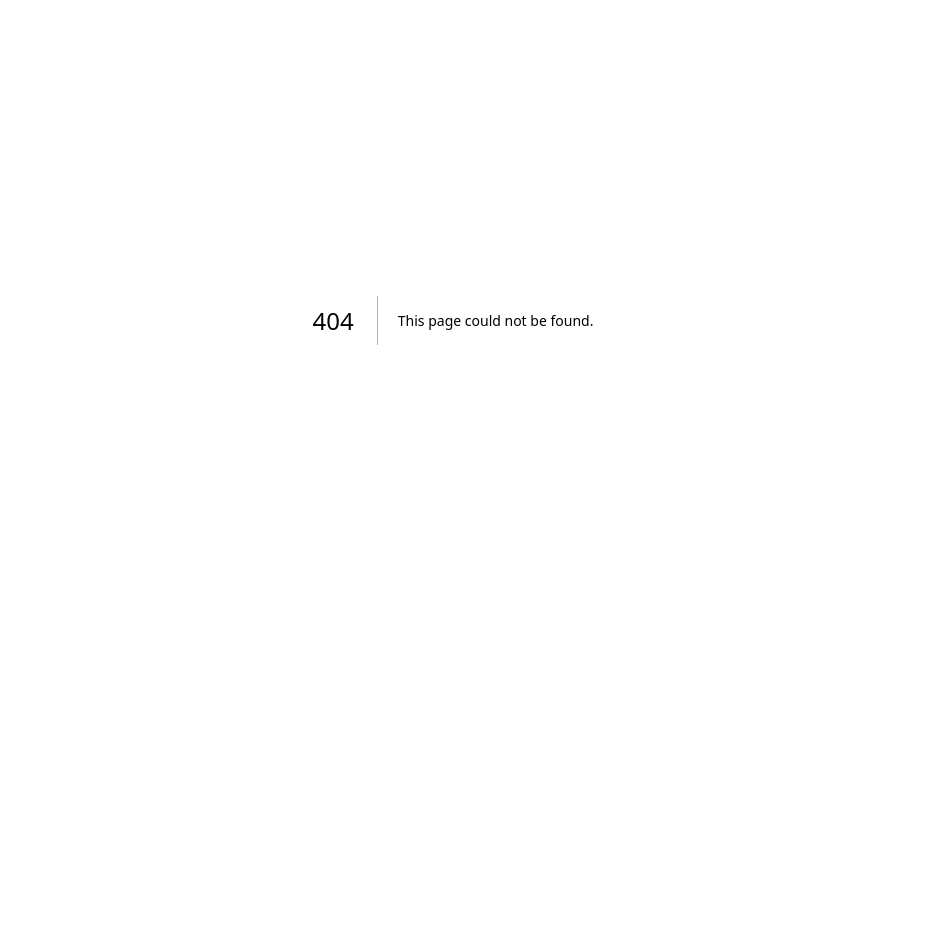
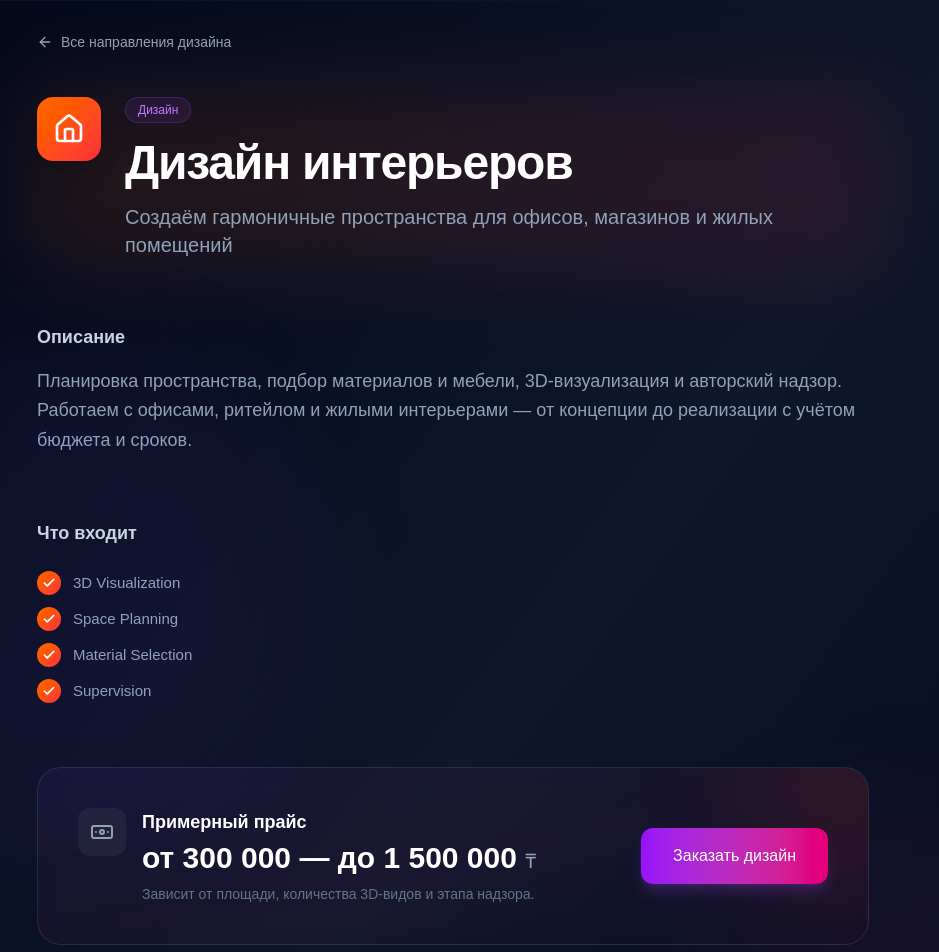
Before and after one commit to CyberGhost2175/triada-group, a Next.js app: page /design/dizajn-intererov in a window 1280 px wide. Before the commit this address had no page. Shown: the part 80-1032 px from the top of the page, without its empty margins (187-1126 px from the left). Before the commit the page ends 800 px from the top, so only its background shows below. Built offline with nearby package versions, Linux system fonts and the light colour scheme.

Commit message:
small changes

```diff
--- /dev/null
+++ b/app/design/[slug]/page.tsx
@@ -0,0 +1,186 @@
+import { notFound } from 'next/navigation';
+import Link from 'next/link';
+import { ArrowLeft, Check, Banknote } from 'lucide-react';
+import { Header } from '@/app/components/Header';
+import { Footer } from '@/app/components/Footer';
+import {
+  getDesignServiceBySlug,
+  getAllDesignServiceSlugs,
+} from '@/app/data/designServices';
+
+function formatPrice(value: number): string {
+  return new Intl.NumberFormat('ru-KZ', {
+    minimumFractionDigits: 0,
+    maximumFractionDigits: 0,
+  }).format(value);
+}
+
+export async function generateStaticParams() {
+  return getAllDesignServiceSlugs().map((slug) => ({ slug }));
+}
+
+export async function generateMetadata({
+  params,
+}: {
+  params: Promise<{ slug: string }>;
+}) {
+  const { slug } = await params;
+  const service = getDesignServiceBySlug(slug);
+  if (!service) return { title: 'Дизайн | TRIADA GROUP' };
+  return {
+    title: `${service.title} | TRIADA GROUP`,
+    description: service.shortDescription,
+  };
+}
+
+export default async function DesignServicePage({
+  params,
+}: {
+  params: Promise<{ slug: string }>;
+}) {
+  const { slug } = await params;
+  const service = getDesignServiceBySlug(slug);
+
+  if (!service) notFound();
+
+  const Icon = service.icon;
+
+  return (
+    <div className="relative min-h-screen bg-gradient-to-br from-slate-950 via-slate-900 to-slate-950 text-white">
+      {/* Background accent — design section vibe */}
+      <div className="absolute inset-0 pointer-events-none overflow-hidden">
+        <div className="absolute top-1/4 left-0 w-[500px] h-[500px] bg-purple-500/5 rounded-full blur-3xl" />
+        <div className="absolute bottom-1/4 right-0 w-[400px] h-[400px] bg-pink-500/5 rounded-full blur-3xl" />
+      </div>
+
+      <Header />
+
+      <main className="relative pt-28 pb-24">
+        {/* Breadcrumb */}
+        <div className="relative max-w-4xl mx-auto px-6 lg:px-8 mb-10">
+          <Link
+            href="/#design"
+            className="inline-flex items-center gap-2 text-sm text-slate-400 hover:text-purple-400 transition-colors"
+          >
+            <ArrowLeft className="w-4 h-4" />
+            Все направления дизайна
+          </Link>
+        </div>
+
+        <div className="relative max-w-4xl mx-auto px-6 lg:px-8">
+          {/* Hero block */}
+          <div className="relative mb-16">
+            <div
+              className={`absolute -inset-4 bg-gradient-to-r ${service.gradient} rounded-3xl opacity-10 blur-2xl`}
+            />
+            <div className="relative flex flex-col sm:flex-row sm:items-start gap-6">
+              <div
+                className={`flex-shrink-0 w-16 h-16 rounded-2xl bg-gradient-to-br ${service.gradient} flex items-center justify-center shadow-xl`}
+              >
+                <Icon className="w-8 h-8 text-white" strokeWidth={2} />
+              </div>
+              <div>
+                <div className="inline-flex items-center gap-2 px-3 py-1 rounded-full bg-purple-500/10 border border-purple-500/20 mb-4">
+                  <span className="text-xs font-medium text-purple-400">
+                    Дизайн
+                  </span>
+                </div>
+                <h1 className="text-3xl sm:text-4xl lg:text-5xl font-bold tracking-tight mb-4">
+                  {service.title}
+                </h1>
+                <p className="text-xl text-slate-400 font-light max-w-2xl">
+                  {service.shortDescription}
+                </p>
+              </div>
+            </div>
+          </div>
+
+          {/* Description */}
+          <section className="mb-16">
+            <h2 className="text-lg font-semibold text-slate-300 mb-4">
+              Описание
+            </h2>
+            <p className="text-slate-400 leading-relaxed text-lg">
+              {service.fullDescription}
+            </p>
+          </section>
+
+          {/* Features */}
+          <section className="mb-16">
+            <h2 className="text-lg font-semibold text-slate-300 mb-6">
+              Что входит
+            </h2>
+            <ul className="space-y-3">
+              {service.features.map((feature, i) => (
+                <li
+                  key={i}
+                  className="flex items-center gap-3 text-slate-400"
+                >
+                  <span
+                    className={`flex-shrink-0 w-6 h-6 rounded-full bg-gradient-to-br ${service.gradient} flex items-center justify-center`}
+                  >
+                    <Check className="w-3.5 h-3.5 text-white" strokeWidth={3} />
+                  </span>
+                  <span className="text-[15px]">{feature}</span>
+                </li>
+              ))}
+            </ul>
+          </section>
+
+          {/* Pricing block — purple/pink CTA style */}
+          <section className="relative overflow-hidden rounded-3xl border border-white/10 bg-gradient-to-br from-purple-500/5 via-pink-500/5 to-transparent backdrop-blur-sm p-8 sm:p-10">
+            <div
+              className={`absolute top-0 right-0 w-64 h-64 bg-gradient-to-br ${service.gradient} rounded-full opacity-10 blur-3xl -translate-y-1/2 translate-x-1/2`}
+            />
+            <div className="relative flex flex-col sm:flex-row sm:items-center sm:justify-between gap-6">
+              <div className="flex items-start gap-4">
+                <div className="flex-shrink-0 w-12 h-12 rounded-xl bg-white/5 flex items-center justify-center">
+                  <Banknote className="w-6 h-6 text-slate-400" />
+                </div>
+                <div>
+                  <h2 className="text-lg font-semibold text-white mb-1">
+                    Примерный прайс
+                  </h2>
+                  <p className="text-2xl sm:text-3xl font-bold">
+                    от {formatPrice(service.priceFrom)} — до{' '}
+                    {formatPrice(service.priceTo)}{' '}
+                    <span className="text-slate-400 font-normal text-xl">
+                      ₸
+                    </span>
+                  </p>
+                  {service.priceNote && (
+                    <p className="text-slate-500 text-sm mt-2 max-w-md">
+                      {service.priceNote}
+                    </p>
+                  )}
+                </div>
+              </div>
+              <Link
+                href="/#contact"
+                className="flex-shrink-0 inline-flex items-center justify-center gap-2 px-8 py-4 rounded-xl bg-gradient-to-r from-purple-600 to-pink-600 hover:from-purple-500 hover:to-pink-500 transition-all font-medium shadow-lg shadow-purple-500/20 hover:shadow-purple-500/40 hover:scale-105"
+              >
+                Заказать дизайн
+              </Link>
+            </div>
+          </section>
+
+          {/* CTA */}
+          <div className="mt-16 text-center">
+            <p className="text-slate-500 mb-4">
+              Интересует другое направление или комплексный дизайн?
+            </p>
+            <Link
+              href="/#design"
+              className="inline-flex items-center gap-2 text-purple-400 hover:text-purple-300 font-medium transition-colors"
+            >
+              <ArrowLeft className="w-4 h-4" />
+              Все направления дизайна
+            </Link>
+          </div>
+        </div>
+      </main>
+
+      <Footer />
+    </div>
+  );
+}
```
